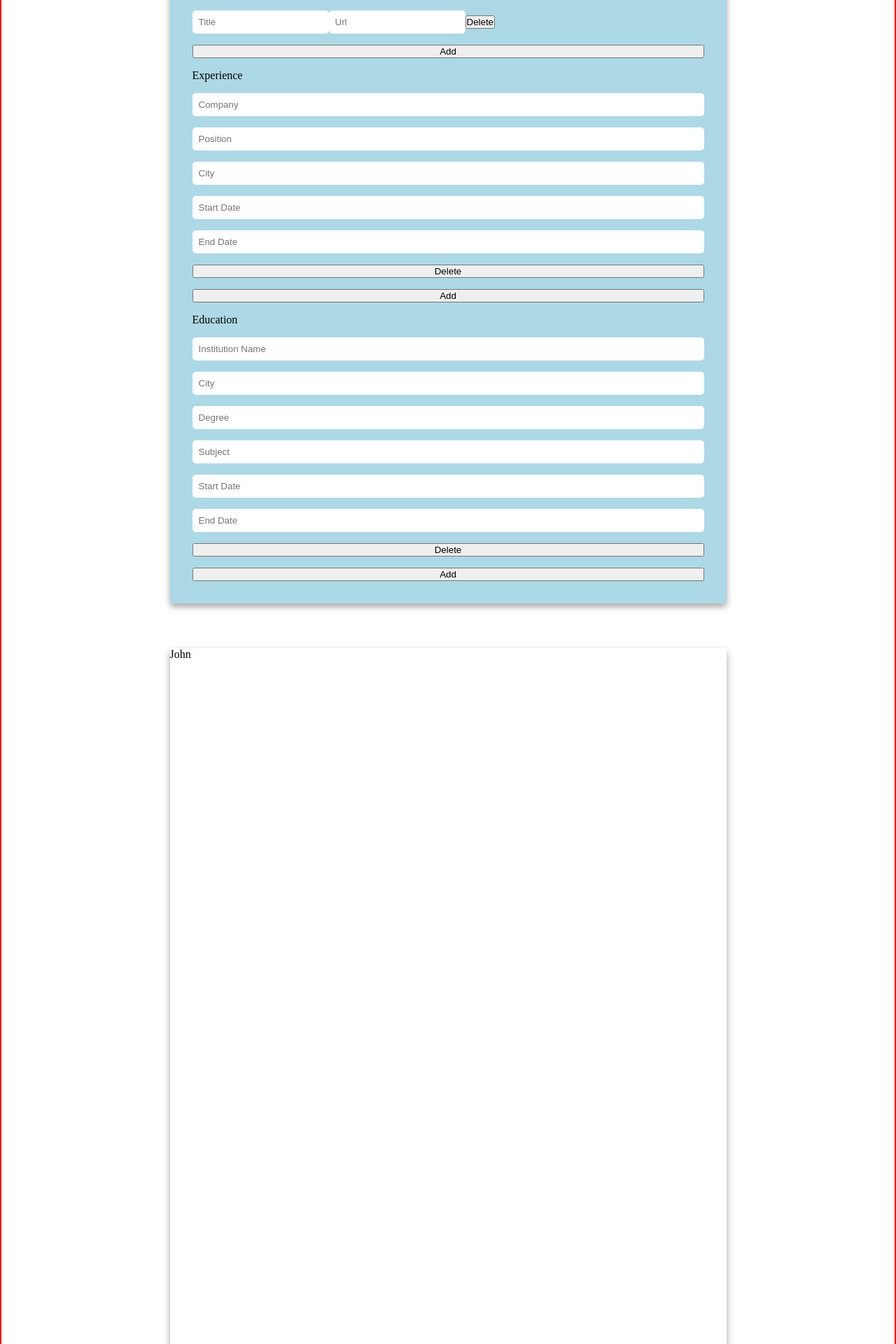
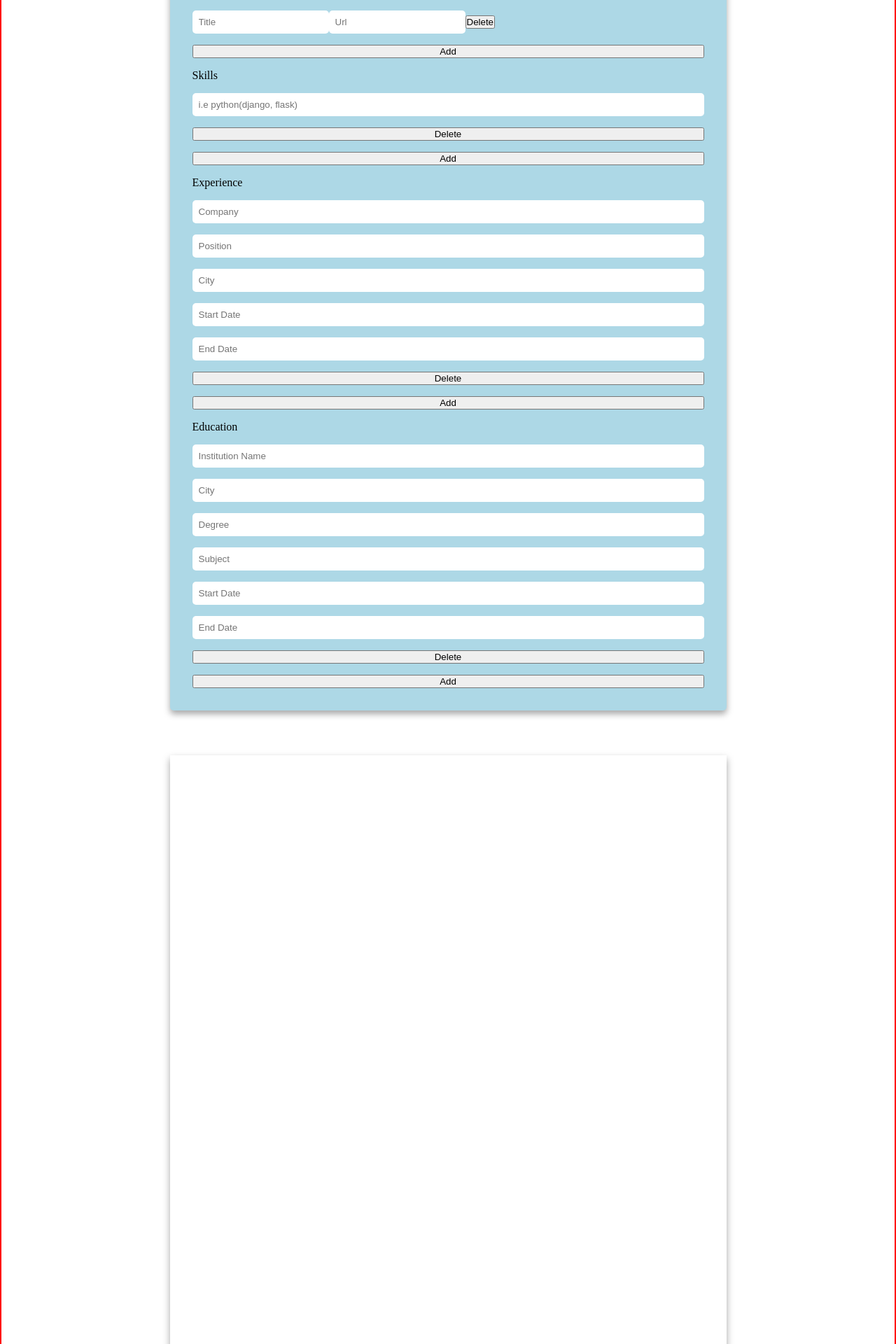
Before and after one commit to jianylei/resume-builder, a React (Create React App) app: page / in a window 1280 px wide. Shown: the part 580-2500 px from the top of the page at 70% size. Built offline with nearby package versions, Linux system fonts and the light colour scheme; the HTML template or start-up script is replaced by a standard one.

Commit message:
added skills section

```diff
--- /dev/null
+++ b/src/components/emptyResume.js
@@ -0,0 +1,39 @@
+import uniqid from "uniqid";
+const emptyResume = {
+    personalInfo:{
+      firstName: "",
+      lastName: "",
+      title: "",
+      phone: "",
+      email: "",
+      summary: "",
+      link:[{
+        id: uniqid(),
+        title: "",
+        url: ""
+      }]
+    },
+    skills:[{
+        id: uniqid(),
+        skill: ""
+    }],
+    experience:[{
+      id: uniqid(),
+      company: "",
+      position: "",
+      city: "",
+      start: "",
+      end: ""
+    }],
+    education:[{
+      id: uniqid(),
+      instituteName: "",
+      city: "",
+      degree: "",
+      subject: "",
+      start: "",
+      end: ""
+    }]
+  }
+
+  export default emptyResume;
--- /dev/null
+++ b/src/components/exampleResume.js
@@ -0,0 +1,55 @@
+import uniqid from "uniqid";
+const exampleResume = {
+    personalInfo:{
+      firstName: "John",
+      lastName: "Doe",
+      title: "Web Developer",
+      phone: "(123) 456-7890",
+      email: "johndoe@mail.com",
+      summary: "Lorem ipsum dolor sit amet, consectetur adipiscing elit. Nunc sollicitudin massa pretium sodales dignissim. Curabitur risus massa, commodo eget fringilla suscipit, congue dignissim sem. Phasellus vel libero maximus, porta ipsum at, aliquet lacus. Nulla odio libero, laoreet consectetur luctus vitae, posuere et urna. Donec ultricies erat mi. Morbi pellentesque nibh eleifend euismod sagittis. Duis ut urna sit amet ante vulputate elementum at eget justo. Morbi urna nulla, interdum non massa nec, ornare commodo nibh. Nam sed arcu iaculis, efficitur nisi at, consectetur nibh. Sed a nulla ex. Maecenas egestas elementum turpis eget lobortis. Etiam velit turpis, pellentesque ut lacinia a, rhoncus vel ante. Nunc consequat turpis vitae varius dapibus. Sed laoreet felis libero, ac sollicitudin orci faucibus nec. Phasellus imperdiet lacus ipsum, consectetur sodales odio interdum vitae.",
+      link:[{
+        id: uniqid(),
+        title: "Github",
+        url: "github.com/johndoe"
+      },{
+        id: uniqid(),
+        title: "Portfolio",
+        url: "johndoe.johndoe"
+      }]
+    },
+    skills:[{
+        id: uniqid(),
+        skill: "Python (Django, Flask)"
+    },{
+        id: uniqid(),
+        skill: "Javascript (NodeJS, ReactJS, Angular)"
+    },{
+        id: uniqid(),
+        skill: "Database (MySQL, PostgreSQL, SQLite, MongoDB)"
+    },{
+        id: uniqid(),
+        skill: "HTML/CSS"
+    },{
+        id: uniqid(),
+        skill: "Unix, Git"
+    }],
+    experience:[{
+      id: uniqid(),
+      company: "Fake Amazon",
+      position: "Junior Web Developer",
+      city: "Toronto",
+      start: "Jan 2019",
+      end: "Dec 2021"
+    }],
+    education:[{
+      id: uniqid(),
+      instituteName: "Fake Harvard",
+      city: "Cambridge",
+      degree: "B.S",
+      subject: "Computer Science",
+      start: "Sep 2014",
+      end: "Jun 2018"
+    }]
+  }
+
+  export default exampleResume;
--- a/src/components/form/educationItems.js
+++ b/src/components/form/educationItems.js
@@ -1,5 +1,5 @@
-function EducationItems({ id, resume, setResume, changeHandler }) {
-    function changeHandler(e){
+function EducationItems({ id, resume, setResume }) {
+    function changeEducationHandler(e){
         const { name, value} = e.target;
         setResume(prevState => {
             const newList = resume.education.map((education)=>{
@@ -22,12 +22,12 @@ function EducationItems({ id, resume, setResume, changeHandler }) {
     }
     return (
         <>
-            <input onChange={changeHandler} type="text" name="instituteName" placeholder="Institution Name"></input>
-            <input onChange={changeHandler} type="text" name="city" placeholder="City"></input>
-            <input onChange={changeHandler} type="text" name="degree" placeholder="Degree"></input>
-            <input onChange={changeHandler} type="text" name="subject" placeholder="Subject"></input>
-            <input onChange={changeHandler} type="text" name="start" placeholder="Start Date"></input>
-            <input onChange={changeHandler} type="text" name="end" placeholder="End Date"></input>
+            <input onChange={changeEducationHandler} type="text" name="instituteName" placeholder="Institution Name"></input>
+            <input onChange={changeEducationHandler} type="text" name="city" placeholder="City"></input>
+            <input onChange={changeEducationHandler} type="text" name="degree" placeholder="Degree"></input>
+            <input onChange={changeEducationHandler} type="text" name="subject" placeholder="Subject"></input>
+            <input onChange={changeEducationHandler} type="text" name="start" placeholder="Start Date"></input>
+            <input onChange={changeEducationHandler} type="text" name="end" placeholder="End Date"></input>
             <button onClick={removeEducationHandler}>Delete</button>
         </>
     );
--- a/src/components/form/experienceItems.js
+++ b/src/components/form/experienceItems.js
@@ -1,5 +1,5 @@
 function ExperienceItems({ id, resume, setResume }) {
-    function changeHandler(e){
+    function changeExperienceHandler(e){
         const { name, value} = e.target;
         setResume(prevState => {
             const newList = resume.experience.map((experience)=>{
@@ -21,11 +21,11 @@ function ExperienceItems({ id, resume, setResume }) {
     }
     return (
         <>
-            <input onChange={changeHandler} type="text" name="company" placeholder="Company"></input>
-            <input onChange={changeHandler} type="text" name="position" placeholder="Position"></input>
-            <input onChange={changeHandler} type="text" name="city" placeholder="City"></input>
-            <input onChange={changeHandler} type="text" name="start" placeholder="Start Date"></input>
-            <input onChange={changeHandler} type="text" name="end" placeholder="End Date"></input>
+            <input onChange={changeExperienceHandler} type="text" name="company" placeholder="Company"></input>
+            <input onChange={changeExperienceHandler} type="text" name="position" placeholder="Position"></input>
+            <input onChange={changeExperienceHandler} type="text" name="city" placeholder="City"></input>
+            <input onChange={changeExperienceHandler} type="text" name="start" placeholder="Start Date"></input>
+            <input onChange={changeExperienceHandler} type="text" name="end" placeholder="End Date"></input>
             <button onClick={removeExperienceHandler}>Delete</button>
         </>
     );
--- a/src/components/form/form.js
+++ b/src/components/form/form.js
@@ -1,6 +1,7 @@
 import Link from "./link"
 import Experience from "./experience";
 import Education from "./education"
+import Skills from "./skills"
 
 function Form({resume, setResume}) {
     function changeInfoHandler(e){
@@ -28,6 +29,9 @@ function Form({resume, setResume}) {
             <legend>Links</legend>
             <Link  resume={resume}  setResume={setResume}/>
 
+            <legend>Skills</legend>
+            <Skills  resume={resume}  setResume={setResume}/>
+
             <legend>Experience</legend>
             <Experience resume={resume}  setResume={setResume} />
 
--- a/src/components/form/linkItems.js
+++ b/src/components/form/linkItems.js
@@ -1,5 +1,5 @@
-function LinkItems({ id, resume, setResume, changeHandler }) {
-    function changeHandler(e){
+function LinkItems({ id, resume, setResume}) {
+    function changeLinkHandler(e){
         const { name, value} = e.target;
         setResume(prevState => {
             const newList = resume.personalInfo.link.map((link)=>{
@@ -22,8 +22,8 @@ function LinkItems({ id, resume, setResume, changeHandler }) {
     }
     return (
         <div className="link-item-container">
-            <input onChange={changeHandler} type="text" name="title" placeholder="Title"></input>
-            <input onChange={changeHandler} type="text" name="url" placeholder="Url"></input>
+            <input onChange={changeLinkHandler} type="text" name="title" placeholder="Title"></input>
+            <input onChange={changeLinkHandler} type="text" name="url" placeholder="Url"></input>
             <button onClick={removeLinkHandler}>Delete</button>
         </div>
     );
--- /dev/null
+++ b/src/components/form/skills.js
@@ -0,0 +1,30 @@
+import uniqid from "uniqid";
+import SkillsItems from "./skillsItems";
+
+
+function Skills({ resume, setResume }) {
+    function addSkillHandler() {
+        setResume(prevState => ({
+            ...prevState,
+            skills: [...prevState.skills, {
+                id: uniqid(),
+                skill: ""
+            }]
+        }))
+    }
+
+    const skillsItems = resume.skills.map((skill) => {
+        return (
+            <SkillsItems key={skill.id} id={skill.id} resume={resume} setResume={setResume} />
+        )
+    })
+
+    return (
+        <>
+            {skillsItems}
+            <button onClick={addSkillHandler}>Add</button>
+        </ >
+    )
+}
+
+export default Skills;
--- /dev/null
+++ b/src/components/form/skillsItems.js
@@ -0,0 +1,30 @@
+function SkillsItems({ id, resume, setResume }) {
+    function changeSkillHandler(e){
+        const { name, value} = e.target;
+        setResume(prevState => {
+            const newList = resume.skills.map((skill)=>{
+                if(skill.id === id){
+                    return { ...skill, [name]: value }
+                }
+                return skill
+            })
+            return {...prevState, skills: [...newList]};
+        })
+    }
+    function removeSkillHandler(e) {
+        setResume((prevState) => {
+            const newList = resume.skills.filter(skill => {
+                return (skill.id !== id);
+            })
+            return { ...prevState, skills:[...newList]};
+        });
+    }
+    return (
+        <>
+            <input onChange={changeSkillHandler} type="text" name="skill" placeholder="i.e python(django, flask)"></input>
+            <button onClick={removeSkillHandler}>Delete</button>
+        </>
+    );
+}
+
+export default SkillsItems;
--- a/src/components/main.js
+++ b/src/components/main.js
@@ -1,43 +1,14 @@
 import { useState, useRef } from "react";
 import { useReactToPrint } from 'react-to-print';
-import uniqid from "uniqid";
+
 import Form from "./form/form";
 import Preview from "./preview/preview";
 import ButtonBar from "./buttonBar";
+import emptyResume from "./emptyResume"
+import exampleResume from "./exampleResume";
 
 function Main() {
-    const[resume, setResume] = useState({
-        personalInfo:{
-          firstName: "John",
-          lastName: "",
-          title: "",
-          phone: "",
-          email: "",
-          summary: "",
-          link:[{
-            id: uniqid(),
-            title: "gfd",
-            url: "hfghfg"
-          }]
-        },
-        experience:[{
-          id: uniqid(),
-          company: "",
-          position: "",
-          city: "",
-          start: "",
-          end: ""
-        }],
-        education:[{
-          id: uniqid(),
-          instituteName: "",
-          city: "",
-          degree: "",
-          subject: "",
-          start: "",
-          end: ""
-        }]
-      })
+    const[resume, setResume] = useState(emptyResume)
 
     const componentRef = useRef()
     const handlePrint = useReactToPrint({
```
